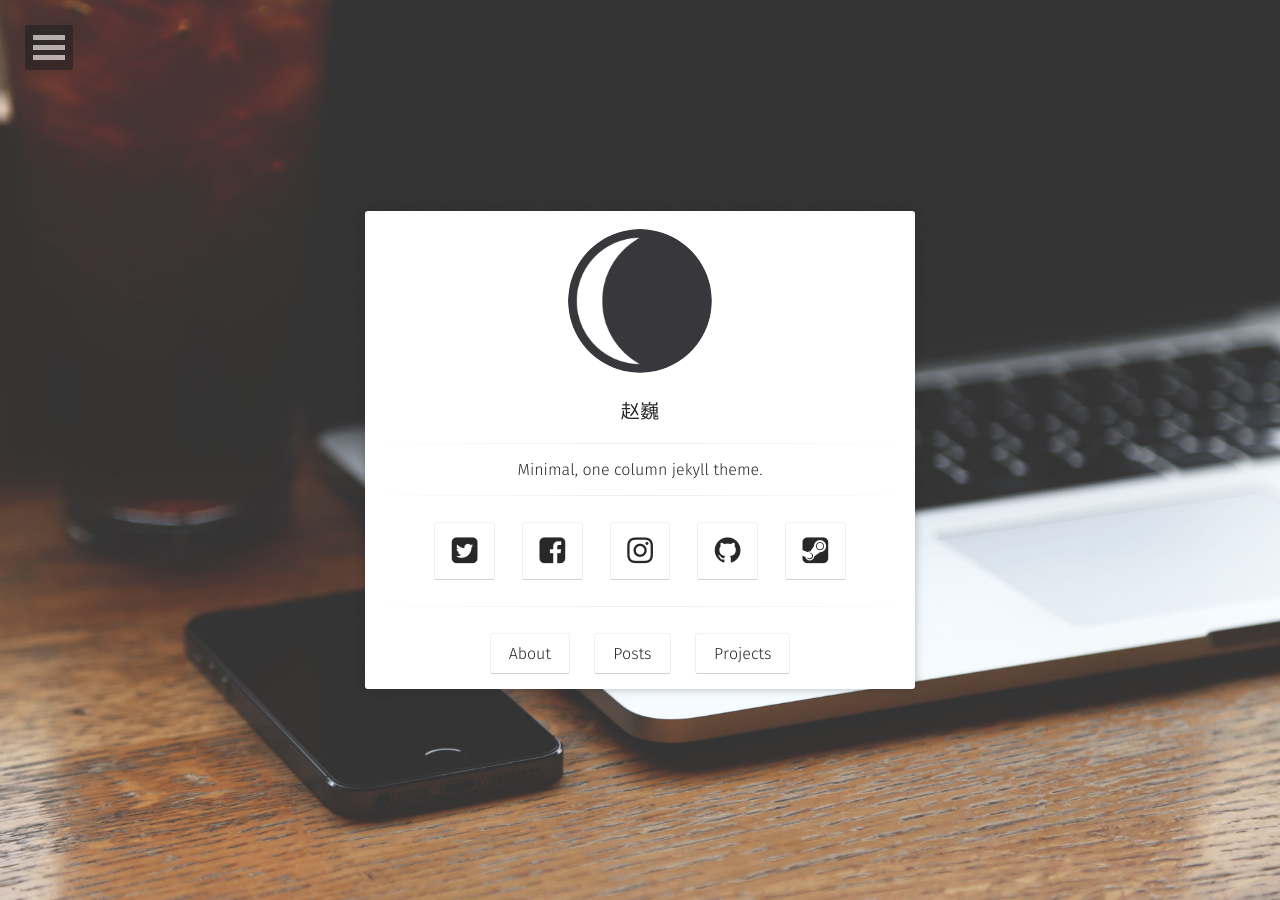
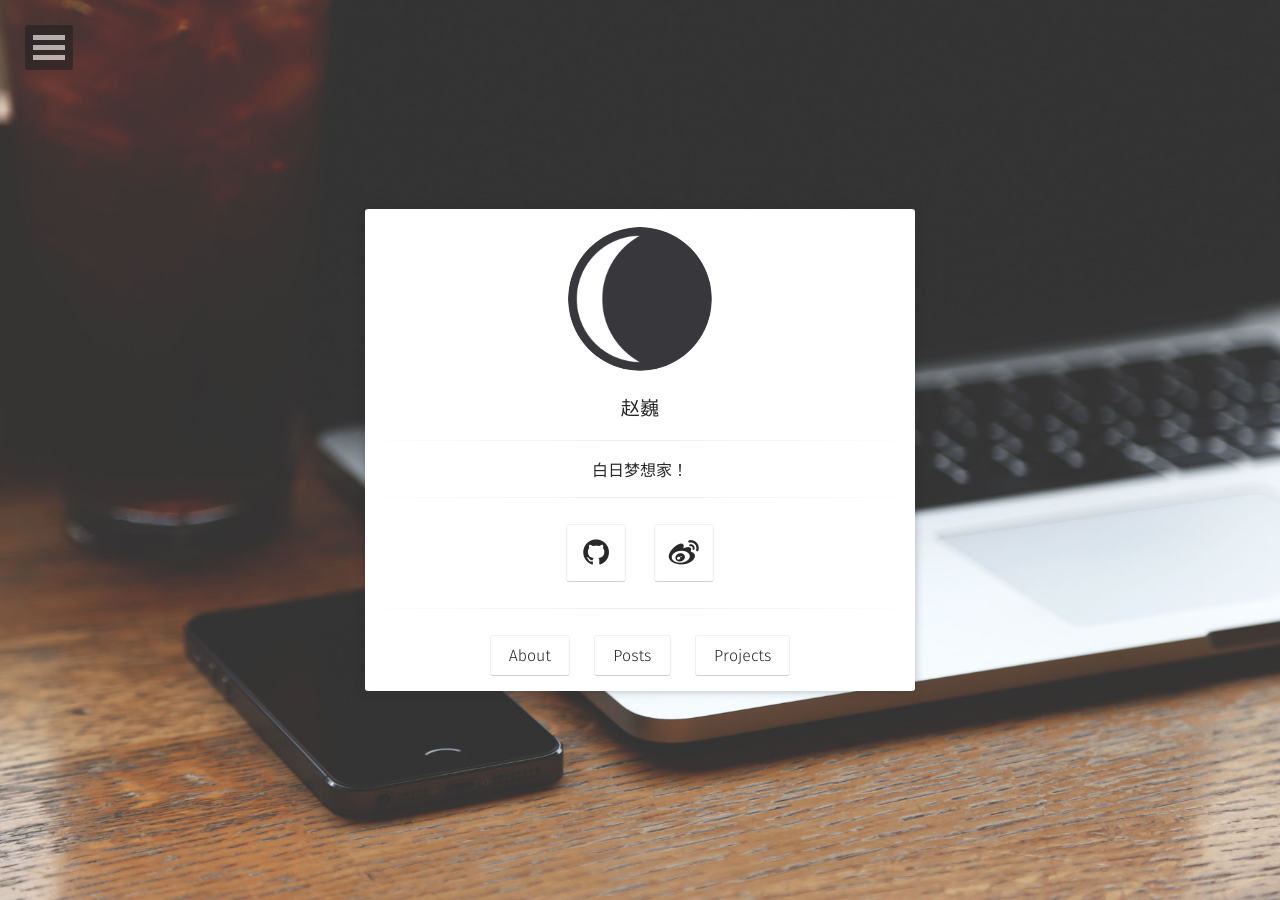
Before and after one commit to z6269773/z6269773.github.io, a Jekyll site: the page built from index.html, in a window 1280 px wide. Built offline with Jekyll 4.4.1, drawn with Linux system fonts in a browser that asks for light colours; some web fonts are replaced.

Commit message:
添加个人描述

```diff
--- a/_config.yml
+++ b/_config.yml
@@ -1,14 +1,15 @@
 # Site
 title:              赵巍
-bio:                'Minimal, one column jekyll theme.'
-description:        "到不了的地方就是远方！这是我的第一个blog."
+bio:                '白日梦想家！'
+description:        "到不了的地方就是远方！欢迎来到我的blog."
 reading_time:       true
 words_per_minute:   200
 logo:               'assets/img/logo.png'
+userlogo:           'assets/img/userlogo.png'
 background:         'assets/img/placeholder-big.jpg'
 tiled_bg:           false   # Set this true if you want to tile your background image, otherwise it will be covered
 locale:             en_US
-url:                http://www.xieminye.xyz/
+url:                http://www.xieminye.xyz
 
 # Jekyll
 permalink:          /:title/
@@ -38,24 +39,24 @@ disqus_shortname:   taylantatli
   #ad-slot:
 #bing-verify:
 #email:
-twitter:            username
-facebook:           username
+# twitter:            username
+# facebook:           username
 github-url:         z6269773
 #stackoverflow:     123456/username   from a "http://stackoverflow.com/users/123456/username" link
 #linkedin:          username
 #xing:              username
-instagram:          username
+# instagram:          username
 #lastfm:            username
 #tumblr:            username
 #medium:            '@username'
 #pinterest:         username
 #foursquare:        username
-steam:              username
+# steam:              username
 #dribbble:          username
 #youtube:           username
 #youtube-channel:   channel
 #soundcloud:        username
-#weibo:             username
+weibo:             username
 #flickr:            username
 #codepen:           username
 #keybase:           username
--- a/_includes/nav.html
+++ b/_includes/nav.html
@@ -6,7 +6,7 @@
 				<a href="#">About</a>
 				<ul class="dl-submenu">
 					<li>
-						<img src="{{ site.url }}/{{ site.logo }}" alt="{{ site.title }} photo" class="author-photo">
+						<img src="{{ site.url }}/{{ site.userlogo }}" alt="{{ site.title }} photo" class="author-photo">
 						<h4>{{ site.title }}</h4>
 						<p>{{ site.description }}</p>
 					</li>
--- a/index.html
+++ b/index.html
@@ -1,5 +1,5 @@
 ---
 layout: home
-title: Home
+title: 白日梦想家
 comments: false
 ---
```
Also changed, not shown: other parts of _includes/nav.html (+2 -2 lines), assets/img/userLogo.jpg (added).
